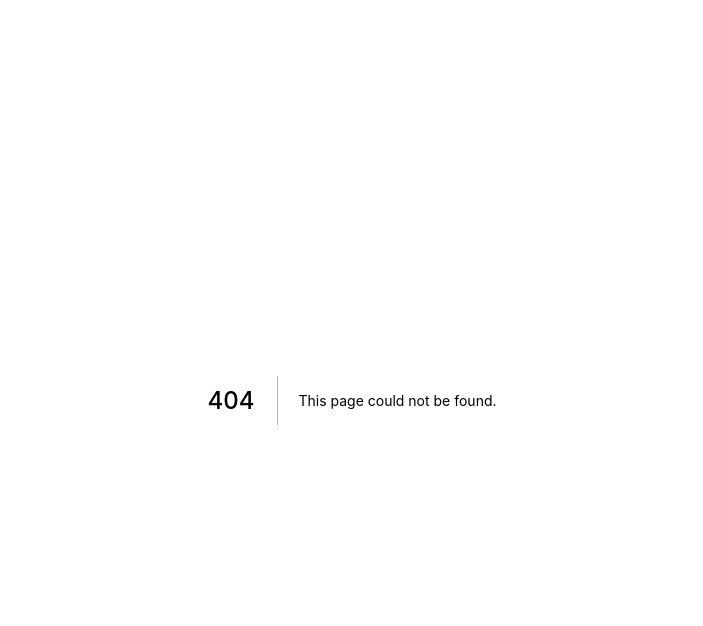
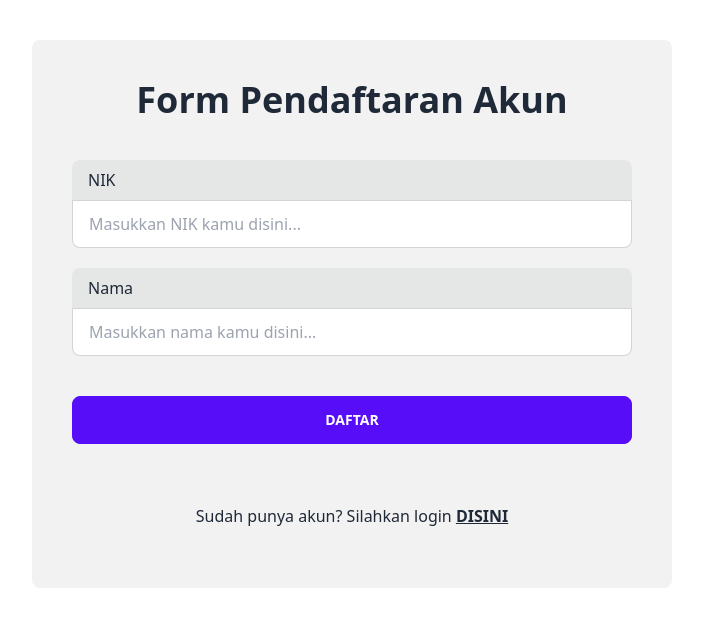
Before and after one commit to rauf-21/aplikasi-catatan-perjalanan, a Next.js app: page /registration in a window 1280 px wide. Before the commit this address had no page. Shown: the top 626 px of the page, without its empty margins (288-991 px from the left). Built offline with nearby package versions, Linux system fonts and the light colour scheme.

Commit message:
feat(page): add registration page

```diff
--- /dev/null
+++ b/pages/registration/index.tsx
@@ -0,0 +1,10 @@
+import type { NextPage } from 'next'
+import RegistrationForm from '../../components/RegistrationForm'
+
+const RegistrationPage: NextPage = () => {
+  return (
+    <RegistrationForm />
+  )
+}
+
+export default RegistrationPage
```
